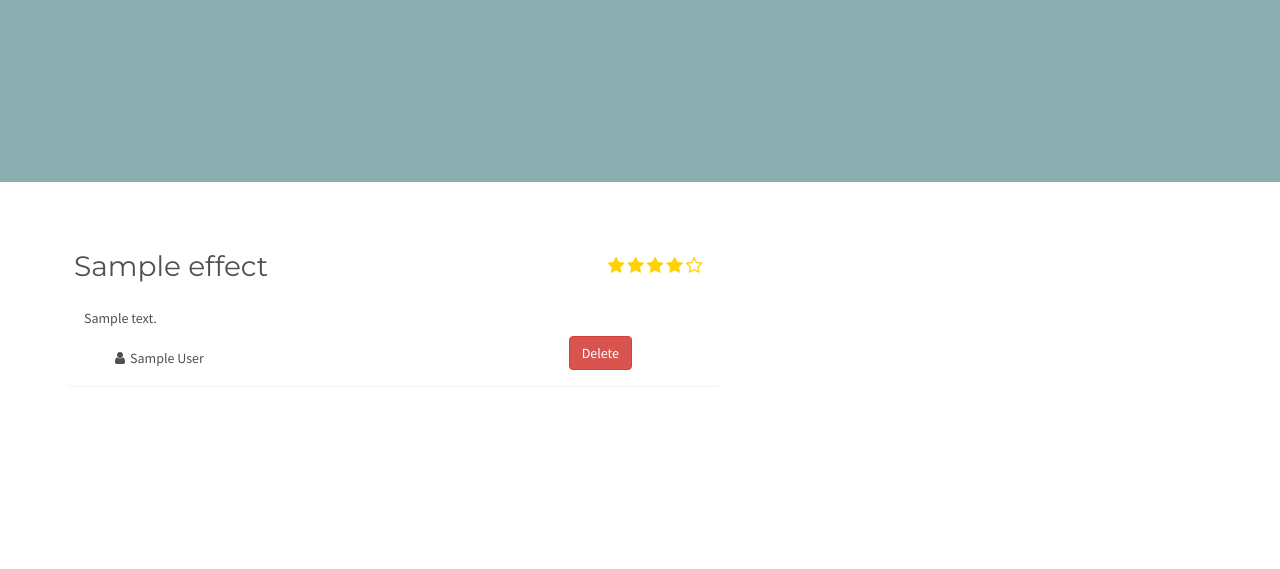
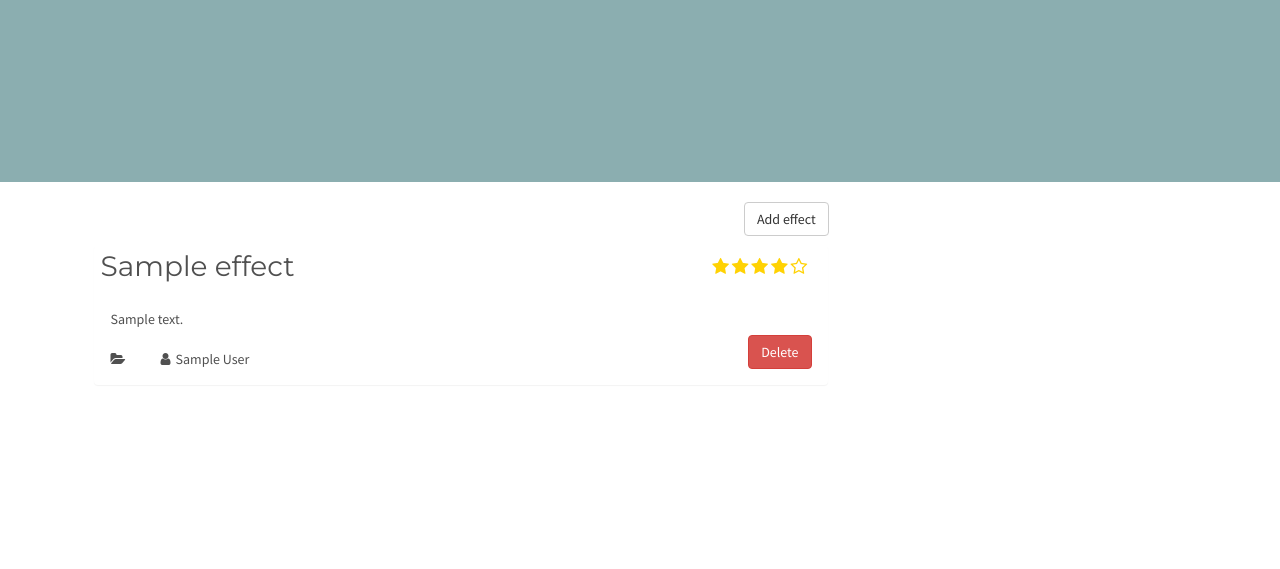
Before and after one commit to Neirijnck/OpenSourceGuitarPedal, a Node server app: template views/pages/profile.ejs in a window 1280 px wide. Shown: the part 618-1187 px from the top of the page. Run offline with Node 20, Linux system fonts and the light colour scheme; tables that the repository leaves empty hold one stand-in row (values such as "Sample post"); the template is opened without the code that fills it: values that come from a table or form of the project are taken from there, most other values are stand-ins (such as "Sample title", 1, 10 or a date in 2020); grey boxes marked "Sample" are stand-in pictures; some libraries are stand-ins or nearby versions.

Commit message:
Code - V4.0 - Profile page done

```diff
--- a/public/stylesheets/style.css
+++ b/public/stylesheets/style.css
@@ -234,7 +234,13 @@
 
 .panel
 {
-    margin-bottom: 0px;
+    margin-bottom: 0;
+}
+
+.row
+{
+    margin-left: 1.5%;
+    margin-right: 1.5%;
 }
 
 .ef-name {
@@ -251,6 +257,11 @@
 
 .ef-item {
     padding: 0;
+}
+
+.ef-item-profile
+{
+    width: 100%;
 }
 
 .ef-item-inner {
@@ -307,7 +318,6 @@
 .ef-btnDownload
 {
     float: right;
-    width: 22%;
     margin-top: -2%;
 }
 
@@ -507,6 +517,12 @@
     font-size: 14px;
 }
 
+#profile-add-effect
+{
+    margin-top: -5%;
+    margin-right: 2%;
+}
+
 #profile-effects
 {
     float: left;
@@ -527,6 +543,7 @@
 {
     margin: 2%;
     border-bottom: solid 1px white;
+    width: 82%;
 }
 
 #profile-column img
--- a/views/pages/profile.ejs
+++ b/views/pages/profile.ejs
@@ -35,10 +35,14 @@
             <div id="effects">
                 <h3 class="profile-h" >My effects</h3>
 
+                <div class="btn-group pull-right" id="profile-add-effect" role="group">
+                    <a href="/neweffect"><button type="button" class="btn btn-default">Add effect</button></a>
+                </div>
+
                 <div class="row ef-item-container">
                     <% myEffects.forEach(function(effect){
                     %>
-                    <div class="ef-item col-md-10">
+                    <div class="ef-item ef-item-profile">
                         <div class="ef-item-inner">
                             <div class="panel">
                                 <div class="panel-heading">
@@ -73,6 +77,7 @@
                                 </div>
                                 <div class="panel-body">
                                     <div class="ef-description"><%= effect.description %></div>
+                                    <div class="ef-type"><span class="fa fa-folder-open"></span> <% types.forEach(function(type){if(type._id== effect.type){%><%=type.name%><%}}) %></div>
                                     <div class="ef-author"><span class="fa fa-user">  </span><%= effect.author %></div>
                                     <div class="ef-btnDownload">
                                         <form method="post" action="/profile">
```
Also changed, not shown: routes/router.js (+13 -1 lines).
